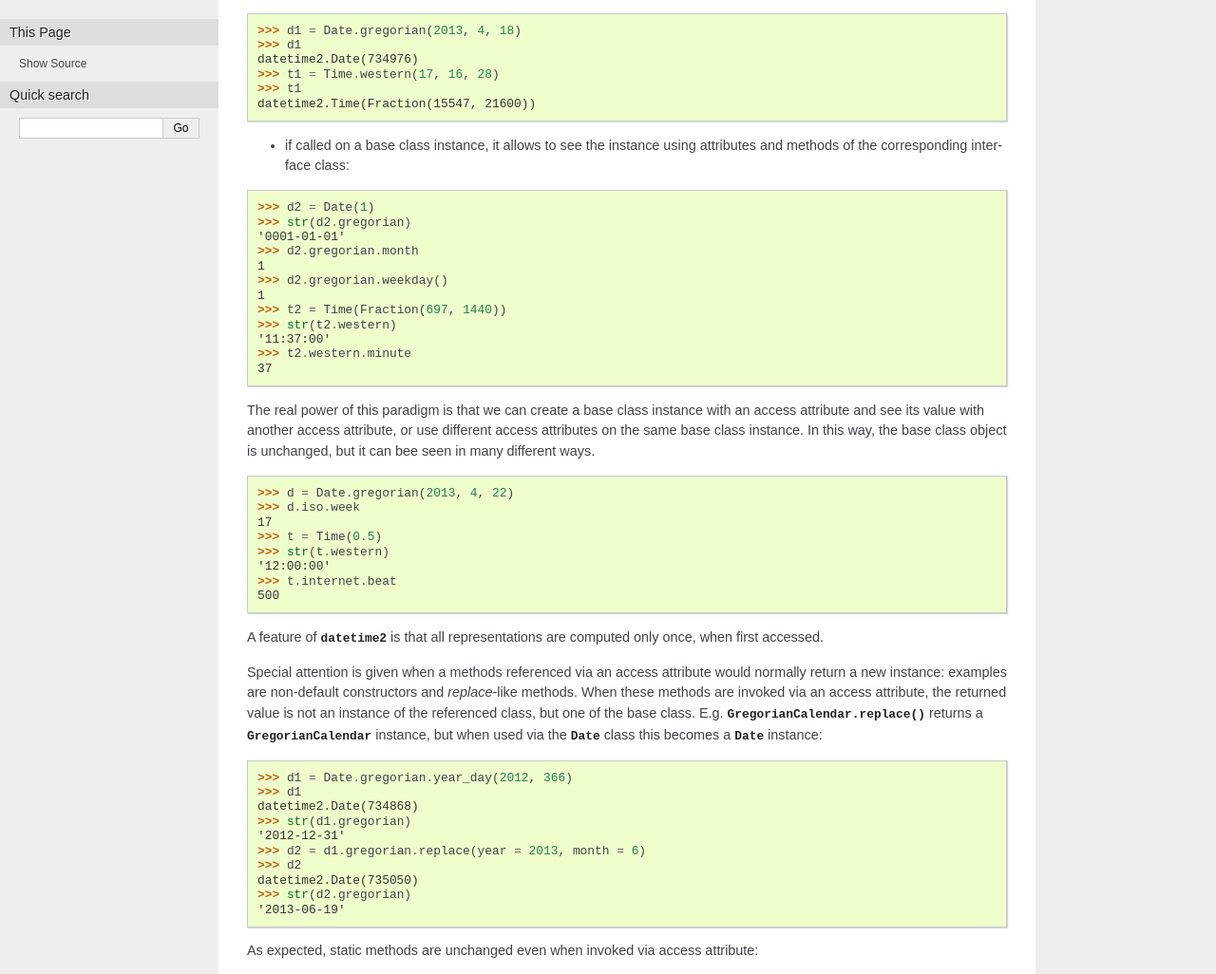
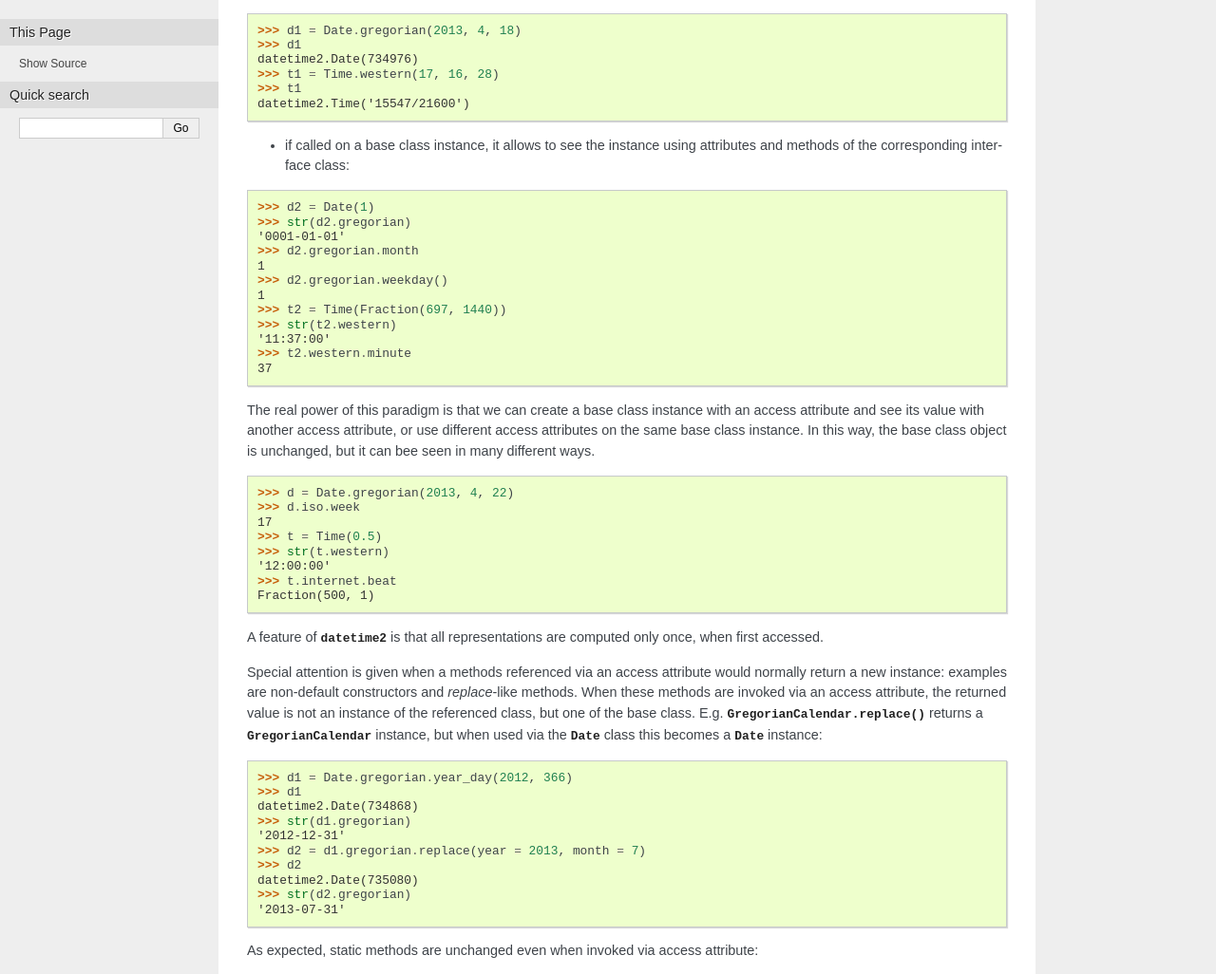
Before and after one commit to fricciardi/datetime2, a Sphinx documentation site: the page built from docs/interface.rst, in a window 1280 px wide and 1400 px high. Shown: the part 350-1376 px from the top of the window at 95% size. Built offline with Sphinx 7.4.7, drawn with Linux system fonts in a browser that asks for light colours.

```diff
--- a/datetime2/__init__.py
+++ b/datetime2/__init__.py
@@ -212,7 +212,7 @@ class Time:
         return self._day_frac
 
     def __repr__(self):
-        return "datetime2.{}({})".format(self.__class__.__name__, str(self.day_frac))
+        return "datetime2.{}('{}')".format(self.__class__.__name__, str(self.day_frac))
 
     def __str__(self):
         return "{} of a day".format(str(self.day_frac))
--- a/docs/interface.rst
+++ b/docs/interface.rst
@@ -68,7 +68,7 @@ different ways.
    >>> str(t.western)
    '12:00:00'
    >>> t.internet.beat
-   500
+   Fraction(500, 1)
 
 A feature of :mod:`datetime2` is that all representations are
 computed only once, when first accessed.
@@ -89,11 +89,11 @@ instance, but when used via the :class:`Date` class this becomes a
    datetime2.Date(734868)
    >>> str(d1.gregorian)
    '2012-12-31'
-   >>> d2 = d1.gregorian.replace(year = 2013, month = 6)
+   >>> d2 = d1.gregorian.replace(year = 2013, month = 7)
    >>> d2
-   datetime2.Date(735050)
+   datetime2.Date(735080)
    >>> str(d2.gregorian)
-   '2013-06-19'
+   '2013-07-31'
 
 As expected, static methods are unchanged even when invoked via access
 attribute:
```
Also changed, not shown: other parts of docs/interface.rst (+1 -1 lines), docs/timeofday.rst (+4 -4 lines).
